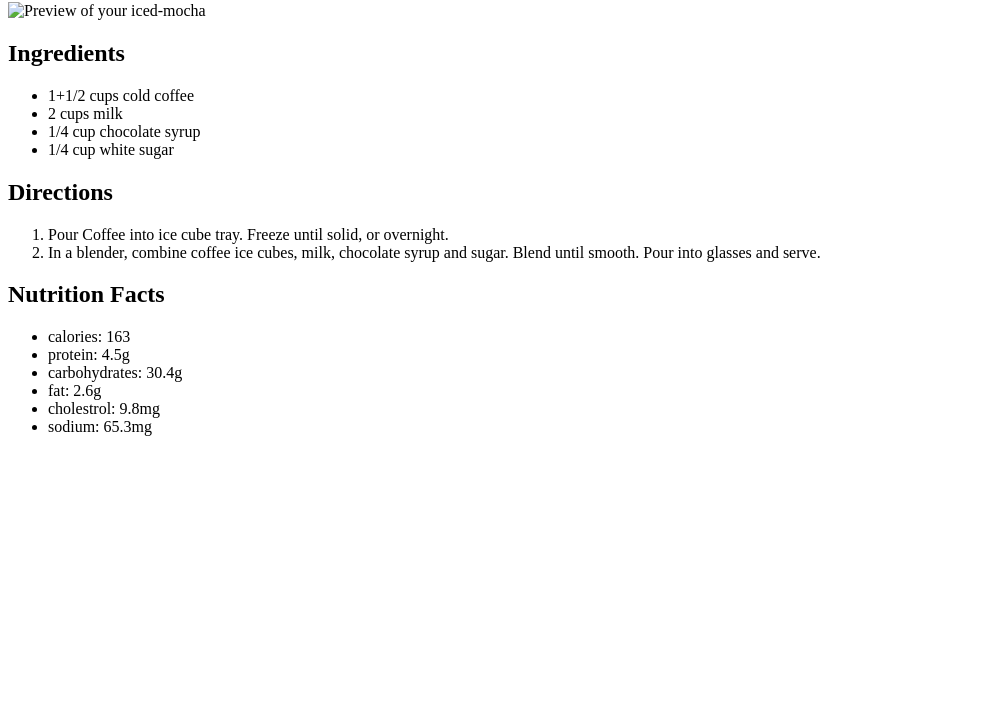
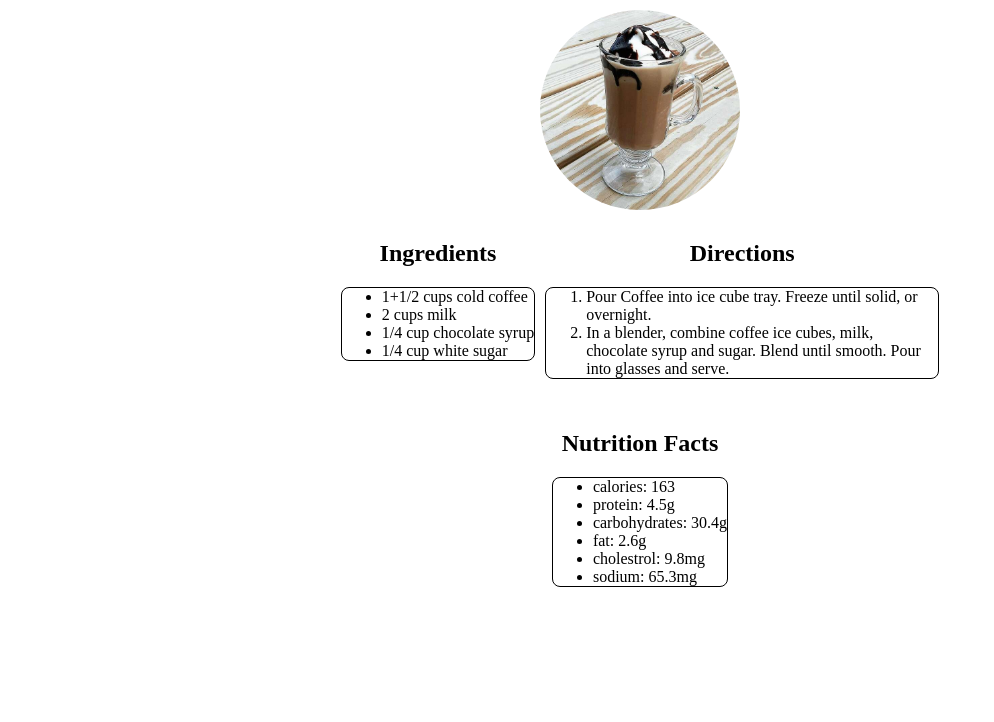
Before and after one commit to cse-vaibhav/odin-recipes, a plain HTML site: page iced-mocha/iced-mocha.html in a window 1280 px wide. Shown: the part 78-800 px from the top of the page, without its empty margins (0-994 px from the left). Drawn offline with Linux system fonts and the light colour scheme.

Commit message:
Added iced-mocha coffee image and CSS stylesheet

```diff
--- /dev/null
+++ b/iced-mocha/iced-mocha.css
@@ -0,0 +1,39 @@
+html {
+  min-width: auto;
+}
+
+body {
+  display: flex;
+  min-width: auto;
+  flex-flow: column;
+  justify-content: center;
+  align-items: center;
+}
+
+h2 {
+  text-align: center;
+}
+
+div {
+  padding: 5px;
+}
+
+.recipe{
+  display: flex;
+  flex-flow: row;
+}
+
+img {
+  border-radius: 100px;
+  height: 200px;
+  width: 200px;
+}
+
+ol, ul {
+  border: 1px solid;
+  border-radius: 8px;
+}
+
+li {
+  max-width: 22em;
+}
--- a/iced-mocha/iced-mocha.html
+++ b/iced-mocha/iced-mocha.html
@@ -4,11 +4,13 @@
     <meta charset="UTF-8" />
     <meta name="viewport" content="width=device-width" />
     <title>Iced-Mocha Recipe</title>
+    <link rel="stylesheet" href="./iced-mocha.css" type="text/css" media="screen" title="no title" charset="utf-8">
   </head>
   <body>
     <h1>Iced-Mocha</h1>
     <img src="./images/mocha.jpg" alt="Preview of your iced-mocha">
 
+    <div class="recipe">
       <div class="Ingredients">
         <h2>Ingredients</h2>
         <ul>
@@ -28,6 +30,9 @@
           </li>
         </ol>
       </div>
+    </div>
+
+
 
     <div class="facts">
       <h2>Nutrition Facts</h2>
```
Also changed, not shown: iced-mocha/images/mocha.jpg (added). Lines whose indentation alone changed are shown as unchanged.
